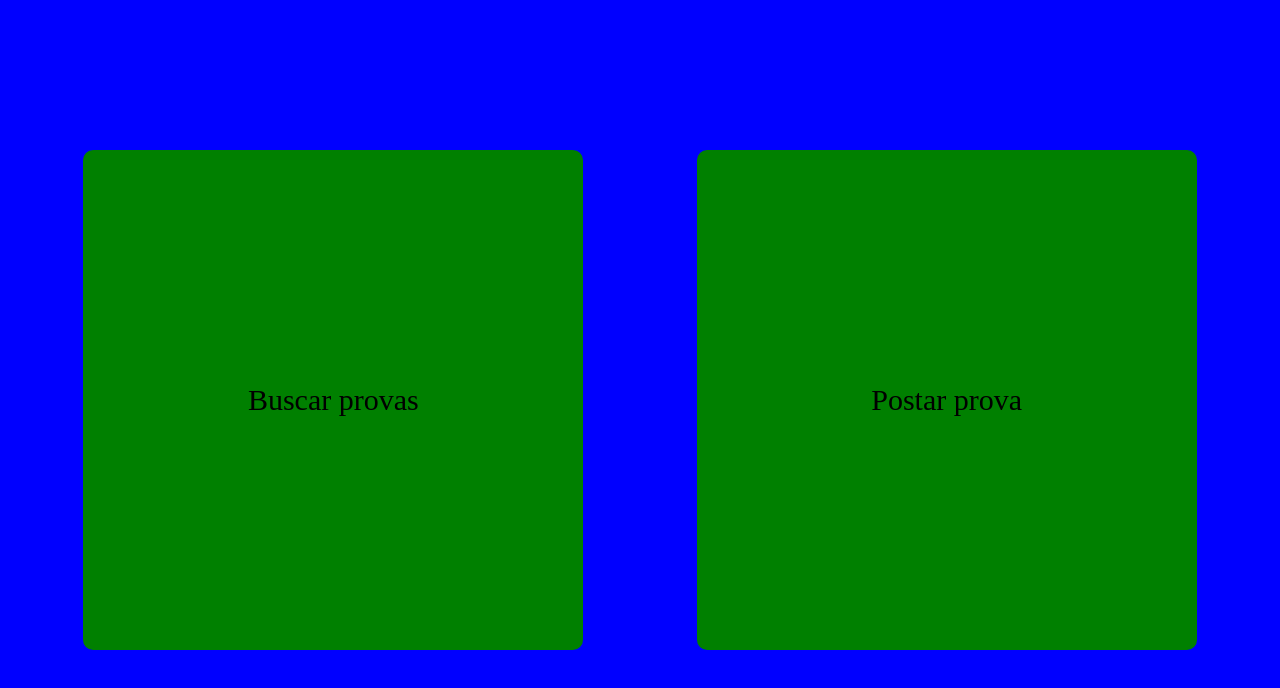
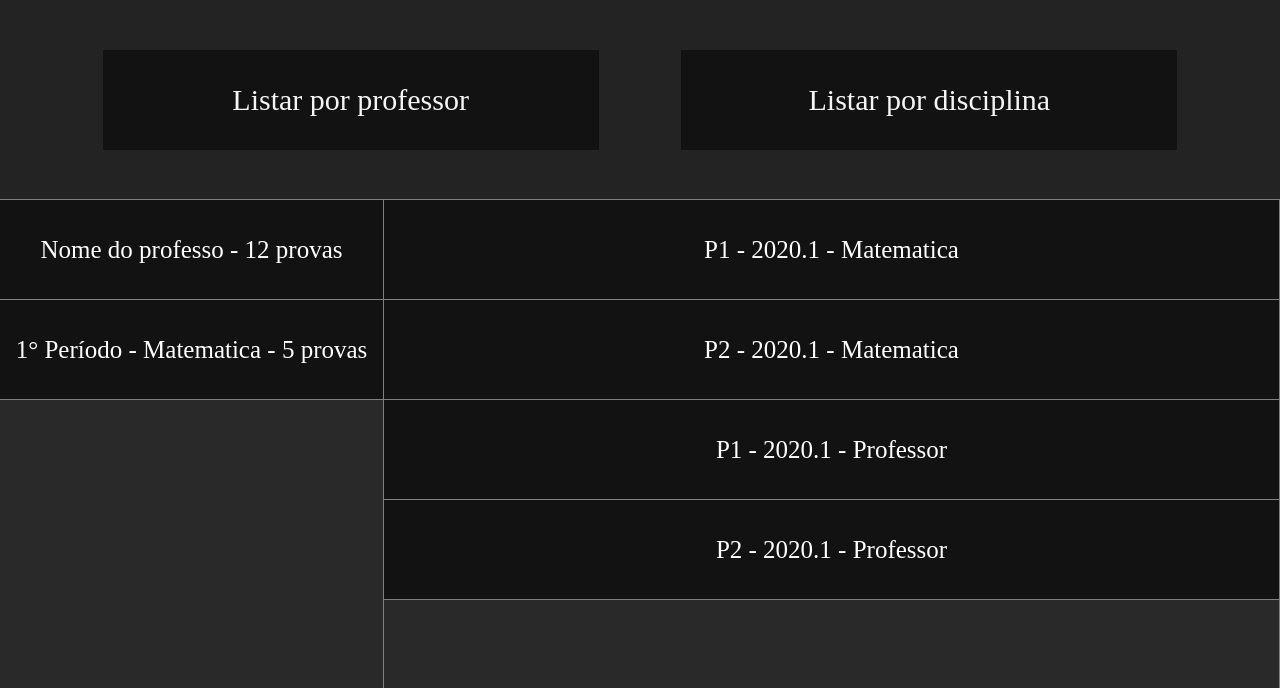
Before and after one commit to cybalencar96/repo-provas-front, a React (Create React App) app: page /list-exams in a window 1280 px wide. Shown: the top 688 px of the page. Built offline with nearby package versions, Linux system fonts and the light colour scheme.

Commit message:
add layout list-exams page

```diff
--- a/public/reset.css
+++ b/public/reset.css
@@ -46,3 +46,27 @@ table {
 	border-collapse: collapse;
 	border-spacing: 0;
 }
+
+* {
+	box-sizing: border-box;
+}
+
+/* width */
+*::-webkit-scrollbar {
+	width: 10px;
+  }
+
+  /* Track */
+  *::-webkit-scrollbar-track {
+	background: #f1f1f1;
+  }
+
+  /* Handle */
+  *::-webkit-scrollbar-thumb {
+	background: #888;
+  }
+
+  /* Handle on hover */
+  *::-webkit-scrollbar-thumb:hover {
+	background: #555;
+  }
--- a/src/App.js
+++ b/src/App.js
@@ -1,10 +1,14 @@
 import { BrowserRouter, Routes, Route } from 'react-router-dom';
 import Home from './components/pages/Home/Home';
+import PostExamPage from './components/pages/PostExam/PostExamPage';
+import ListExamsPage from './components/pages/ListExams/ListExamsPage';
 
 export default function App() {
   return (
     <BrowserRouter>
       <Routes>
+        <Route path='/list-exams' element={<ListExamsPage />} />
+        <Route path='/add-exam' element={<PostExamPage />} />
         <Route path='/' element={<Home />}/>
         <Route path='*' element={<Home />}/>
       </Routes>
--- a/src/components/pages/Home/HomeStyle.js
+++ b/src/components/pages/Home/HomeStyle.js
@@ -4,7 +4,7 @@ const HomeContainer = styled.div`
     width: 100vw;
     height: 100vh;
 
-    background-color: blue;
+    background-color: #292929;
     display: flex;
     justify-content: space-evenly;
     align-items: center;
--- /dev/null
+++ b/src/components/pages/ListExams/ListExamsPage.js
@@ -0,0 +1,45 @@
+import { PageContainer, TypeList, ExamsList, LiElement } from './ListExamsStyle';
+
+export default function ListExamsPage() {
+    return (
+        <PageContainer>
+            <div className="type-list-options">
+                <div>Listar por professor</div>
+                <div>Listar por disciplina</div>
+            </div>
+
+            <div className="content">
+                <TypeList>
+                    <LiElement>
+                        Nome do professo - 12 provas
+                    </LiElement>
+
+                    <LiElement>
+                        1° Período - Matematica - 5 provas
+                    </LiElement>
+
+                </TypeList>
+                <ExamsList>
+                    {/* Se for por prof */}
+                    <LiElement>
+                        P1 - 2020.1 - Matematica
+                    </LiElement>
+
+                    <LiElement>
+                        P2 - 2020.1 - Matematica
+                    </LiElement>
+
+                    {/* Se for por disciplina */}
+                    <LiElement>
+                        P1 - 2020.1 - Professor
+                    </LiElement>
+
+                    <LiElement>
+                        P2 - 2020.1 - Professor
+                    </LiElement>
+
+                </ExamsList>
+            </div>
+        </PageContainer>
+    )
+}
--- /dev/null
+++ b/src/components/pages/ListExams/ListExamsStyle.js
@@ -0,0 +1,84 @@
+import styled from 'styled-components';
+
+const PageContainer = styled.div`
+    width: 100vw;
+    height: 100vh;
+
+    background-color: #292929;
+
+    .type-list-options {
+        height: 200px;
+        padding: 20px;
+        border-bottom: 1px solid grey;
+
+        display: flex;
+        justify-content: space-evenly;
+        align-items: center;
+        background-color: #232323;
+    }
+
+    .type-list-options div {
+        width: 40%;
+        height: 100px;
+        background-color: #121212;
+
+        color: whitesmoke;
+        font-size: 30px;
+
+        display: flex;
+        align-items: center;
+        justify-content: center;
+
+        transition: background-color 0.3s;
+    }
+
+    .type-list-options div:hover {
+        cursor: pointer;
+        background-color: lightgray;
+        color: black
+    }
+
+    .content {
+        display: flex;
+        height: calc(100vh - 200px);
+    }
+`;
+
+const TypeList = styled.ul`
+    width: 30%;
+    overflow-y: scroll;
+    border-right: 1px solid grey;
+`;
+
+const ExamsList = styled.ul`
+    width: 70%;
+    overflow-y: scroll;
+    border-right: 1px solid grey;
+`;
+
+const LiElement = styled.li`
+    height: 100px;
+
+    display: flex;
+    align-items: center;
+    justify-content: center;
+
+    font-size: 25px;
+    color: white;
+    border-bottom: 1px solid grey;
+
+    background-color: #121212;
+
+    :hover{
+        cursor: pointer;
+        background-color: lightgray;
+        color: black;
+    }
+`
+
+export {
+    PageContainer,
+    ExamsList,
+    TypeList,
+    LiElement,
+}
--- /dev/null
+++ b/src/components/pages/PostExam/PostExamPage.js
@@ -0,0 +1,48 @@
+import { useState } from "react";
+import { PageContainer, FormContainer } from "./PostExamStyle";
+
+export default function PostExamPage() {
+    const [categories, setCategories] = useState([
+        'P1', 'P2', 'P3', 'PF', 'T1', 'T2', 'T3', '2ch'
+    ])
+
+    const [subjects, setSubjects] = useState([
+        'matematica', 'portugues', 'ingles'
+    ])
+
+    const [teachers, setTeachers] = useState([
+        'Mr Been', 'Ms Jane'
+    ])
+
+    return (
+        <PageContainer>
+            <FormContainer>
+                <label>Preencha o form para registrar prova</label>
+                <input type='text' placeholder='Nome da Prova (ex: 2020.1)'/>
+
+                <input list='categories' placeholder='Categoria' required/>
+                <datalist id='categories'>
+                    {
+                        categories.map((category) => <option value={category} />)
+                    }
+                </datalist>
+
+                <input list='subjects' placeholder='Disciplina' required/>
+                <datalist id='subjects'>
+                    {
+                        subjects.map((subject) => <option value={subject} />)
+                    }
+                </datalist>
+
+                <input list='teachers' placeholder='Professor' required/>
+                <datalist id='teachers'>
+                    {
+                        subjects.map((subject) => <option value={subject} />)
+                    }
+                </datalist>
+
+                <button type='submit'>Salvar</button>
+            </FormContainer>
+        </PageContainer>
+    )
+}
--- /dev/null
+++ b/src/components/pages/PostExam/PostExamStyle.js
@@ -0,0 +1,49 @@
+import styled from 'styled-components';
+
+const PageContainer = styled.div`
+    width: 100vw;
+    height: 100vh;
+
+    background-color: #292929;
+    display: flex;
+    justify-content: space-evenly;
+    align-items: center;
+    gap: 30px;
+`;
+
+const FormContainer = styled.form`
+    display: flex;
+    flex-direction: column;
+    align-items: center;
+    justify-content: space-between;
+    gap: 20px;
+    padding: 20px 0;
+
+    background-color: green;
+    width: 500px;
+    height: 500px;
+
+    & label {
+        font-size: 30px;
+        color: white;
+    }
+
+    & input {
+        width: 80%;
+        height: 50px;
+        font-size: 20px;
+        padding-left: 20px;
+        border-radius: 10px;
+    }
+
+    & button {
+        width: 70%;
+        height: 50px;
+        font-size: 23px;
+    }
+`;
+
+export {
+    PageContainer,
+    FormContainer,
+}
```
